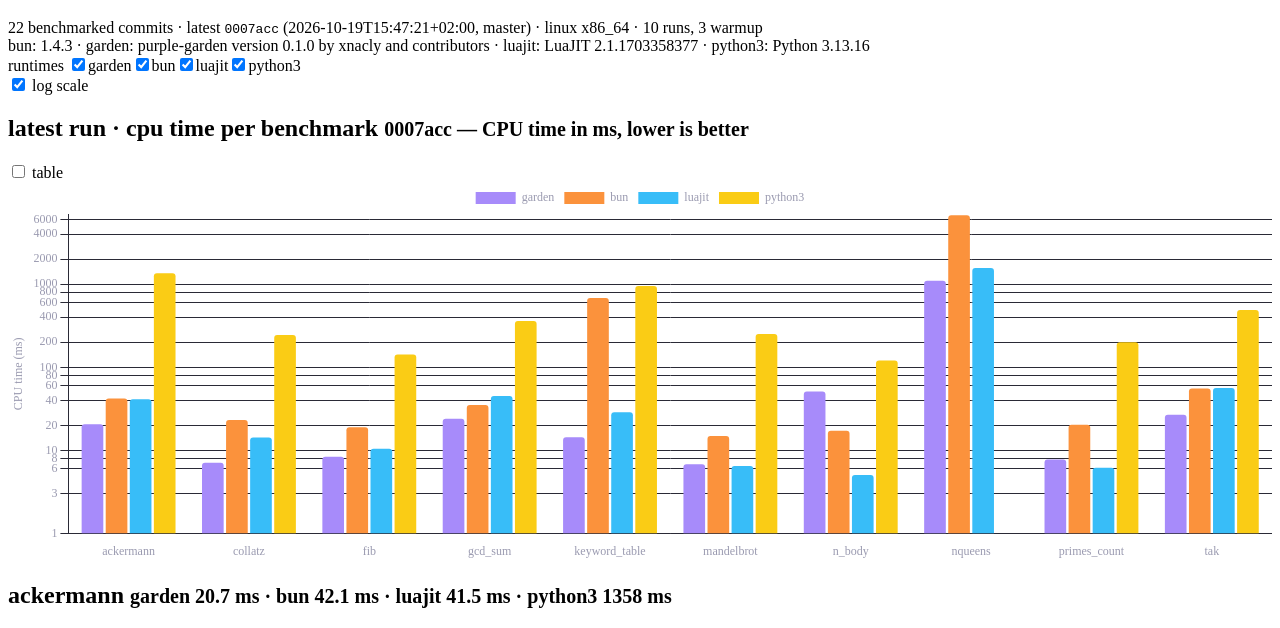
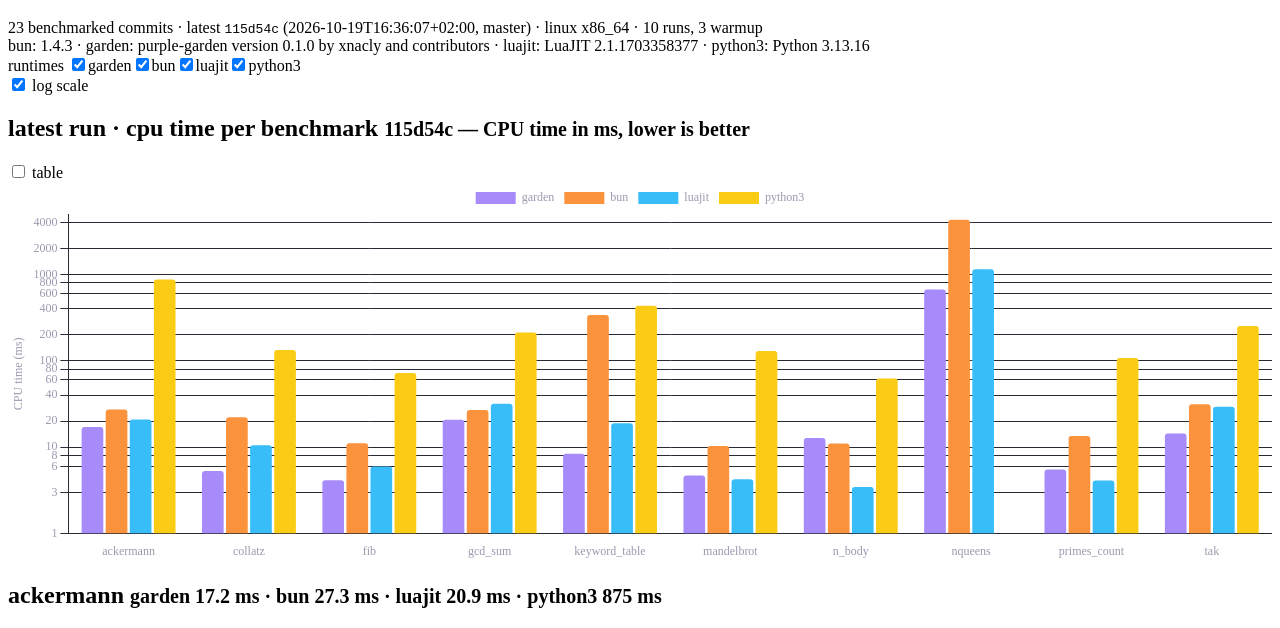
Before and after one commit to xnacly/purple-garden, a plain HTML site: page index.html in a window 1280 px wide. Shown: the part 61-689 px from the top of the page. Drawn offline with nearby package versions, Linux system fonts and the light colour scheme.

Commit message:
bench: 115d54c

```diff
--- /dev/null
+++ b/data/115d54ccdf51410dfbfc3e12ee8866033799bec0.json
@@ -0,0 +1,446 @@
+{
+  "sha": "115d54c",
+  "date": "2026-10-19T16:36:07+02:00",
+  "run_unix": 1792421645,
+  "ref": "master",
+  "runner": "linux x86_64",
+  "runs": 10,
+  "warmup": 3,
+  "runtimes": {
+    "bun": "1.4.3",
+    "garden": "purple-garden version 0.1.0 by xnacly and contributors",
+    "luajit": "LuaJIT 2.1.1703358377 -- Copyright (C) 2005-2023 Mike Pall. https://luajit.org/",
+    "python3": "Python 3.13.16"
+  },
+  "results": [
+    {
+      "workload": "ackermann",
+      "runtime": "garden",
+      "time_ms": {
+        "mean": 17.2416656,
+        "min": 17.094967000000004,
+        "stddev": 0.14563599439637867
+      },
+      "cpu_ms": 17.179899999999996,
+      "memory_mb": 3.84765625
+    },
+    {
+      "workload": "ackermann",
+      "runtime": "bun",
+      "time_ms": {
+        "mean": 25.318624000000003,
+        "min": 24.112059000000002,
+        "stddev": 0.7915057085379877
+      },
+      "cpu_ms": 27.333,
+      "memory_mb": 22.25390625
+    },
+    {
+      "workload": "ackermann",
+      "runtime": "luajit",
+      "time_ms": {
+        "mean": 20.99243750000001,
+        "min": 18.418904,
+        "stddev": 3.2097732595795705
+      },
+      "cpu_ms": 20.9298,
+      "memory_mb": 2.88671875
+    },
+    {
+      "workload": "ackermann",
+      "runtime": "python3",
+      "time_ms": {
+        "mean": 882.0415377000002,
+        "min": 872.198616,
+        "stddev": 8.058301049281267
+      },
+      "cpu_ms": 875.3568,
+      "memory_mb": 9.61328125
+    },
+    {
+      "workload": "collatz",
+      "runtime": "garden",
+      "time_ms": {
+        "mean": 5.372683200000001,
+        "min": 5.286239000000001,
+        "stddev": 0.0777615935719198
+      },
+      "cpu_ms": 5.3084999999999996,
+      "memory_mb": 3.92578125
+    },
+    {
+      "workload": "collatz",
+      "runtime": "bun",
+      "time_ms": {
+        "mean": 16.2865295,
+        "min": 12.712717999999999,
+        "stddev": 4.216270082035049
+      },
+      "cpu_ms": 22.201399999999996,
+      "memory_mb": 22.7734375
+    },
+    {
+      "workload": "collatz",
+      "runtime": "luajit",
+      "time_ms": {
+        "mean": 10.5743835,
+        "min": 10.396132000000001,
+        "stddev": 0.11267296639611488
+      },
+      "cpu_ms": 10.5126,
+      "memory_mb": 2.62890625
+    },
+    {
+      "workload": "collatz",
+      "runtime": "python3",
+      "time_ms": {
+        "mean": 133.8522289,
+        "min": 129.64648200000002,
+        "stddev": 1.9381995980832576
+      },
+      "cpu_ms": 133.68030000000002,
+      "memory_mb": 9.00390625
+    },
+    {
+      "workload": "fib",
+      "runtime": "garden",
+      "time_ms": {
+        "mean": 4.214926800000001,
+        "min": 4.142813,
+        "stddev": 0.06286610929021207
+      },
+      "cpu_ms": 4.142499999999999,
+      "memory_mb": 3.875
+    },
+    {
+      "workload": "fib",
+      "runtime": "bun",
+      "time_ms": {
+        "mean": 9.1802206,
+        "min": 8.60077,
+        "stddev": 0.5858604954179605
+      },
+      "cpu_ms": 11.0872,
+      "memory_mb": 21.609375
+    },
+    {
+      "workload": "fib",
+      "runtime": "luajit",
+      "time_ms": {
+        "mean": 6.021063900000001,
+        "min": 4.767144,
+        "stddev": 0.5949307203079197
+      },
+      "cpu_ms": 5.9658999999999995,
+      "memory_mb": 2.62890625
+    },
+    {
+      "workload": "fib",
+      "runtime": "python3",
+      "time_ms": {
+        "mean": 72.39269850000002,
+        "min": 69.69274899999999,
+        "stddev": 2.272236928842942
+      },
+      "cpu_ms": 72.27359999999999,
+      "memory_mb": 8.953125
+    },
+    {
+      "workload": "gcd_sum",
+      "runtime": "garden",
+      "time_ms": {
+        "mean": 20.8270647,
+        "min": 20.684747,
+        "stddev": 0.06374764020390637
+      },
+      "cpu_ms": 20.763900000000003,
+      "memory_mb": 3.87890625
+    },
+    {
+      "workload": "gcd_sum",
+      "runtime": "bun",
+      "time_ms": {
+        "mean": 22.889781900000003,
+        "min": 22.233695,
+        "stddev": 0.5396036930689561
+      },
+      "cpu_ms": 26.924200000000003,
+      "memory_mb": 22.5703125
+    },
+    {
+      "workload": "gcd_sum",
+      "runtime": "luajit",
+      "time_ms": {
+        "mean": 32.0101569,
+        "min": 31.883929000000006,
+        "stddev": 0.09221140829209332
+      },
+      "cpu_ms": 31.914799999999993,
+      "memory_mb": 2.62890625
+    },
+    {
+      "workload": "gcd_sum",
+      "runtime": "python3",
+      "time_ms": {
+        "mean": 212.1039294,
+        "min": 205.544734,
+        "stddev": 4.424387996966593
+      },
+      "cpu_ms": 211.93799999999996,
+      "memory_mb": 8.8359375
+    },
+    {
+      "workload": "keyword_table",
+      "runtime": "garden",
+      "time_ms": {
+        "mean": 8.470890000000004,
+        "min": 8.359806,
+        "stddev": 0.05582591113253539
+      },
+      "cpu_ms": 8.4079,
+      "memory_mb": 4.60546875
+    },
+    {
+      "workload": "keyword_table",
+      "runtime": "bun",
+      "time_ms": {
+        "mean": 178.75796640000002,
+        "min": 170.257934,
+        "stddev": 13.996916262263063
+      },
+      "cpu_ms": 339.7102000000001,
+      "memory_mb": 112.5078125
+    },
+    {
+      "workload": "keyword_table",
+      "runtime": "luajit",
+      "time_ms": {
+        "mean": 19.0897537,
+        "min": 18.891090000000002,
+        "stddev": 0.16307905921024896
+      },
+      "cpu_ms": 18.989800000000002,
+      "memory_mb": 2.62890625
+    },
+    {
+      "workload": "keyword_table",
+      "runtime": "python3",
+      "time_ms": {
+        "mean": 435.0877789,
+        "min": 427.12348,
+        "stddev": 10.024293156571755
+      },
+      "cpu_ms": 434.8712,
+      "memory_mb": 12.5859375
+    },
+    {
+      "workload": "mandelbrot",
+      "runtime": "garden",
+      "time_ms": {
+        "mean": 4.7709302000000005,
+        "min": 4.738562,
+        "stddev": 0.021339556487112703
+      },
+      "cpu_ms": 4.711099999999998,
+      "memory_mb": 3.90234375
+    },
+    {
+      "workload": "mandelbrot",
+      "runtime": "bun",
+      "time_ms": {
+        "mean": 8.8879501,
+        "min": 8.652930000000001,
+        "stddev": 0.1943000833587341
+      },
+      "cpu_ms": 10.3528,
+      "memory_mb": 21.9765625
+    },
+    {
+      "workload": "mandelbrot",
+      "runtime": "luajit",
+      "time_ms": {
+        "mean": 4.321654100000001,
+        "min": 4.2576670000000005,
+        "stddev": 0.03688810031086489
+      },
+      "cpu_ms": 4.2646999999999995,
+      "memory_mb": 2.64453125
+    },
+    {
+      "workload": "mandelbrot",
+      "runtime": "python3",
+      "time_ms": {
+        "mean": 129.61832160000003,
+        "min": 128.10654100000002,
+        "stddev": 1.4248612292995129
+      },
+      "cpu_ms": 129.44459999999998,
+      "memory_mb": 8.9609375
+    },
+    {
+      "workload": "n_body",
+      "runtime": "garden",
+      "time_ms": {
+        "mean": 12.868308800000003,
+        "min": 12.764274,
+        "stddev": 0.07928731316449354
+      },
+      "cpu_ms": 12.7967,
+      "memory_mb": 4.109375
+    },
+    {
+      "workload": "n_body",
+      "runtime": "bun",
+      "time_ms": {
+        "mean": 8.175987800000001,
+        "min": 7.703270000000001,
+        "stddev": 0.4532430491581508
+      },
+      "cpu_ms": 11.0251,
+      "memory_mb": 23.0703125
+    },
+    {
+      "workload": "n_body",
+      "runtime": "luajit",
+      "time_ms": {
+        "mean": 3.512736400000001,
+        "min": 3.4966270000000006,
+        "stddev": 0.015484369173818844
+      },
+      "cpu_ms": 3.4568000000000003,
+      "memory_mb": 2.62890625
+    },
+    {
+      "workload": "n_body",
+      "runtime": "python3",
+      "time_ms": {
+        "mean": 62.42550280000001,
+        "min": 61.311001,
+        "stddev": 1.231630060127526
+      },
+      "cpu_ms": 62.324299999999994,
+      "memory_mb": 9.11328125
+    },
+    {
+      "workload": "nqueens",
+      "runtime": "garden",
+      "time_ms": {
+        "mean": 667.06683,
+        "min": 664.442178,
+        "stddev": 2.8886356654293346
+      },
+      "cpu_ms": 666.8163000000001,
+      "memory_mb": 3.87890625
+    },
+    {
+      "workload": "nqueens",
+      "runtime": "bun",
+      "time_ms": {
+        "mean": 4272.0970085,
+        "min": 4239.459017,
+        "stddev": 31.4552102362883
+      },
+      "cpu_ms": 4277.348900000001,
+      "memory_mb": 24.12890625
+    },
+    {
+      "workload": "nqueens",
+      "runtime": "luajit",
+      "time_ms": {
+        "mean": 1145.6851856,
+        "min": 1137.389836,
+        "stddev": 12.425617381991811
+      },
+      "cpu_ms": 1145.4462,
+      "memory_mb": 2.68359375
+    },
+    {
+      "workload": "primes_count",
+      "runtime": "garden",
+      "time_ms": {
+        "mean": 5.598723400000001,
+        "min": 5.522867000000001,
+        "stddev": 0.04599766004000157
+      },
+      "cpu_ms": 5.511,
+      "memory_mb": 3.88671875
+    },
+    {
+      "workload": "primes_count",
+      "runtime": "bun",
+      "time_ms": {
+        "mean": 9.6062303,
+        "min": 8.771775,
+        "stddev": 0.858517899251838
+      },
+      "cpu_ms": 13.505999999999998,
+      "memory_mb": 22.7109375
+    },
+    {
+      "workload": "primes_count",
+      "runtime": "luajit",
+      "time_ms": {
+        "mean": 4.223185,
+        "min": 4.13182,
+        "stddev": 0.10069772707795674
+      },
+      "cpu_ms": 4.1272,
+      "memory_mb": 2.6875
+    },
+    {
+      "workload": "primes_count",
+      "runtime": "python3",
+      "time_ms": {
+        "mean": 108.14724700000001,
+        "min": 106.264869,
+        "stddev": 1.842572682720547
+      },
+      "cpu_ms": 107.9736,
+      "memory_mb": 8.80078125
+    },
+    {
+      "workload": "tak",
+      "runtime": "garden",
+      "time_ms": {
+        "mean": 14.491026200000002,
+        "min": 14.371437,
+        "stddev": 0.13782910768274673
+      },
+      "cpu_ms": 14.409199999999998,
+      "memory_mb": 3.88671875
+    },
+    {
+      "workload": "tak",
+      "runtime": "bun",
+      "time_ms": {
+        "mean": 28.0192941,
+        "min": 27.076061,
+        "stddev": 1.2855806289879241
+      },
+      "cpu_ms": 31.44099999999999,
+      "memory_mb": 21.984375
+    },
+    {
+      "workload": "tak",
+      "runtime": "luajit",
+      "time_ms": {
+        "mean": 29.5001216,
+        "min": 29.315798,
+        "stddev": 0.12676598989143606
+      },
+      "cpu_ms": 29.40939999999999,
+      "memory_mb": 2.62890625
+    },
+    {
+      "workload": "tak",
+      "runtime": "python3",
+      "time_ms": {
+        "mean": 252.12838580000002,
+        "min": 247.338998,
+        "stddev": 6.1167624461803385
+      },
+      "cpu_ms": 251.9494,
+      "memory_mb": 8.96875
+    }
+  ]
+}
--- a/data/index.json
+++ b/data/index.json
@@ -152,5 +152,12 @@
     "date": "2026-10-19T15:47:21+02:00",
     "run_unix": 1792417968,
     "ref": "master"
+  },
+  {
+    "file": "115d54ccdf51410dfbfc3e12ee8866033799bec0.json",
+    "sha": "115d54c",
+    "date": "2026-10-19T16:36:07+02:00",
+    "run_unix": 1792421645,
+    "ref": "master"
   }
 ]
--- a/index.html
+++ b/index.html
@@ -52,6 +52,6 @@
     </footer>
 
     <script src="https://cdn.jsdelivr.net/npm/chart.js@4.4.1/dist/chart.umd.js"></script>
-    <script src="app.js?v=0007acc"></script>
+    <script src="app.js?v=115d54c"></script>
   </body>
 </html>
```
